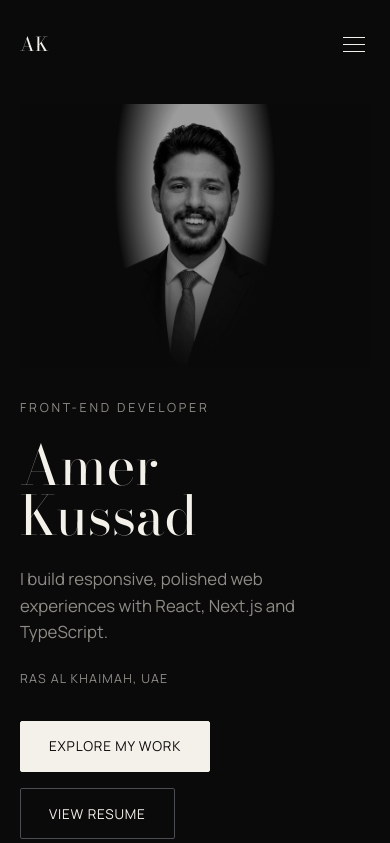
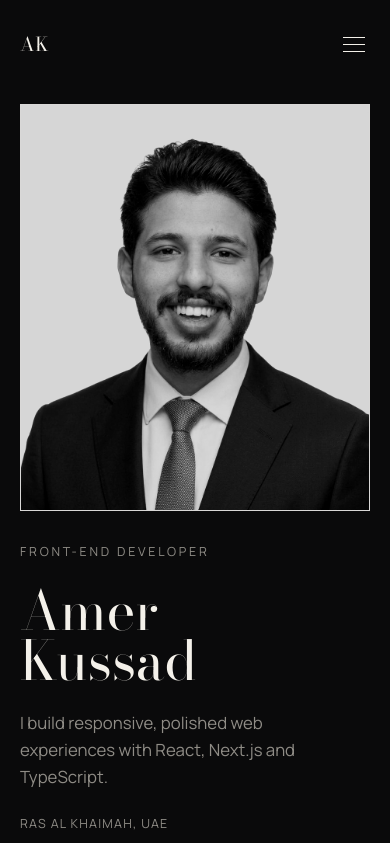
Before and after one commit to amerqussad2-ai/amer-kussad-portfolio, a Next.js app: page / in a window 390 px wide. Shown: the top 843 px of the page. Built offline with nearby package versions, Linux system fonts and the light colour scheme.

Commit message:
Preview Hero portrait option A: clean classic monochrome rectangular photo

```diff
--- a/src/components/Hero.module.css
+++ b/src/components/Hero.module.css
@@ -75,42 +75,28 @@
 
 .portrait {
   position: absolute;
-  right: 0;
-  bottom: 0;
-  width: clamp(220px, 34vw, 460px);
-  height: min(78vh, 640px);
+  right: clamp(1.25rem, 2.5vw, 3rem);
+  bottom: clamp(2rem, 5vh, 4rem);
+  width: clamp(260px, 35vw, 495px);
+  height: min(73vh, 650px);
   overflow: hidden;
   z-index: 1;
+  background: #d2d2d2;
+  border: 1px solid rgba(244, 241, 234, 0.2);
 }
 
 .portraitImage {
   object-fit: cover;
-  object-position: top center;
-  filter: grayscale(1) contrast(1.12) brightness(0.72);
-  mask-image: radial-gradient(
-    ellipse farthest-side at 60% 40%,
-    white 0%,
-    white 58%,
-    rgba(255, 255, 255, 0.5) 80%,
-    transparent 100%
-  );
-  -webkit-mask-image: radial-gradient(
-    ellipse farthest-side at 60% 40%,
-    white 0%,
-    white 58%,
-    rgba(255, 255, 255, 0.5) 80%,
-    transparent 100%
-  );
-  mask-repeat: no-repeat;
-  -webkit-mask-repeat: no-repeat;
-  mask-size: 100% 100%;
-  -webkit-mask-size: 100% 100%;
+  object-position: center top;
+  filter: grayscale(1) contrast(1.08) brightness(0.89);
+  mask-image: none;
+  -webkit-mask-image: none;
 }
 
 .portraitFade {
   position: absolute;
   inset: 0;
-  background: rgba(10, 10, 11, 0.18);
+  background: rgba(10, 10, 11, 0.06);
   pointer-events: none;
 }
 
@@ -187,36 +173,25 @@
   .portrait {
     position: relative;
     order: 1;
-    width: 100%;
-    aspect-ratio: 4 / 3;
+    width: min(100%, 420px);
+    aspect-ratio: 4 / 4.65;
     height: auto;
     right: auto;
     bottom: auto;
+    margin-inline: auto;
   }
 
   .portraitImage {
-    object-fit: contain;
-    object-position: top center;
+    object-fit: cover;
+    object-position: center top;
     transform: none;
-    filter: grayscale(1) contrast(1.12) brightness(0.72);
-    mask-image: radial-gradient(
-      ellipse 24% 75% at 50% 30%,
-      white 0%,
-      white 42%,
-      rgba(255, 255, 255, 0.5) 68%,
-      transparent 96%
-    );
-    -webkit-mask-image: radial-gradient(
-      ellipse 24% 75% at 50% 30%,
-      white 0%,
-      white 42%,
-      rgba(255, 255, 255, 0.5) 68%,
-      transparent 96%
-    );
+    filter: grayscale(1) contrast(1.08) brightness(0.89);
+    mask-image: none;
+    -webkit-mask-image: none;
   }
 
   .portraitFade {
-    background: rgba(10, 10, 11, 0.16);
+    background: rgba(10, 10, 11, 0.06);
   }
 
   .name {
```
